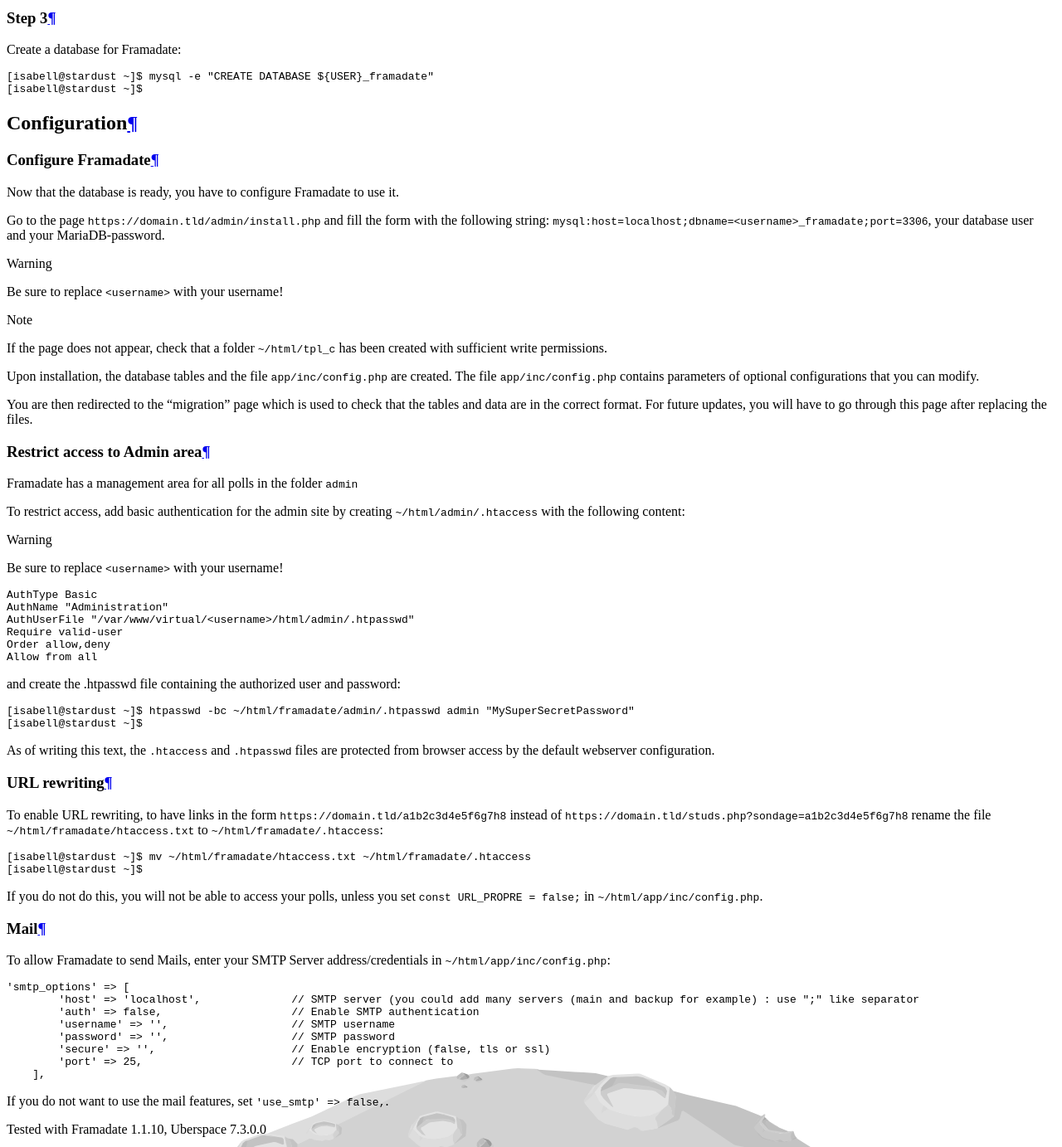
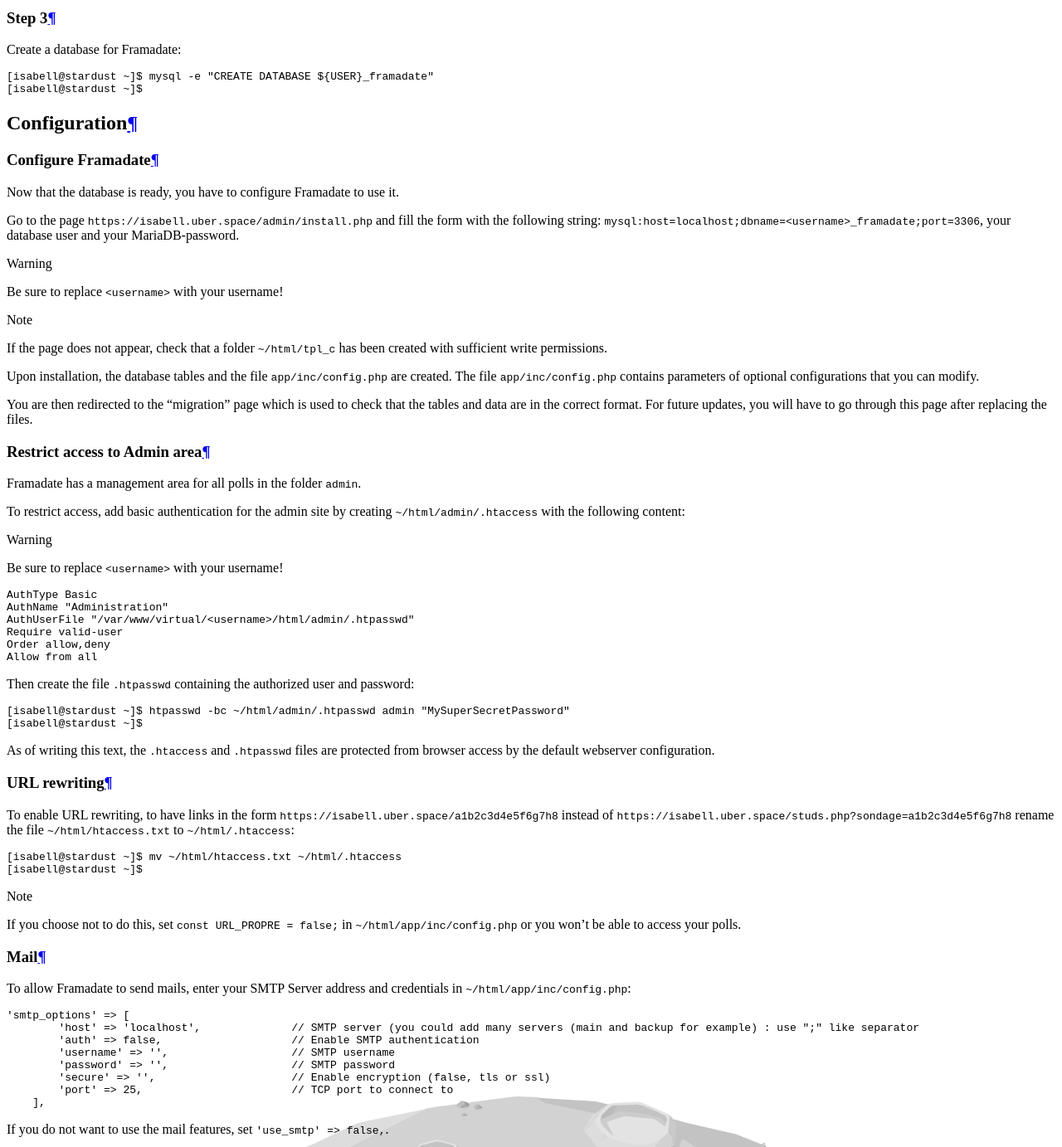
Before and after one commit to Uberspace/lab, a Sphinx documentation site: the page built from source/guide_framadate.rst, in a window 1280 px wide and 1400 px high, scrolled down 3255 px, cut to the strip 0-1383 px from the top of the window. Shown: the whole strip at 83% size. Built offline with Sphinx 7.4.7 and the Read the Docs theme 2.0.0, drawn with Linux system fonts in a browser that asks for light colours.

Commit message:
[framadate] changed domains, reworded some passages

```diff
--- a/source/guide_framadate.rst
+++ b/source/guide_framadate.rst
@@ -104,7 +104,7 @@
 
 Now that the database is ready, you have to configure Framadate to use it.
 
-Go to the page ``https://domain.tld/admin/install.php`` and fill the form with the following string: ``mysql:host=localhost;dbname=<username>_framadate;port=3306``, your database user and your MariaDB-password.
+Go to the page ``https://isabell.uber.space/admin/install.php`` and fill the form with the following string: ``mysql:host=localhost;dbname=<username>_framadate;port=3306``, your database user and your MariaDB-password.
 
 .. warning:: Be sure to replace ``<username>`` with your username!
 
@@ -117,7 +117,7 @@
 Restrict access to Admin area
 -----------------------------
 
-Framadate has a management area for all polls in the folder ``admin``
+Framadate has a management area for all polls in the folder ``admin``.
 
 To restrict access, add basic authentication for the admin site by creating ``~/html/admin/.htaccess`` with the following content:
 
@@ -133,11 +133,11 @@
   Allow from all
 
 
-and create the .htpasswd file containing the authorized user and password:
+Then create the file ``.htpasswd`` containing the authorized user and password:
 
 ::
 
-  [isabell@stardust ~]$ htpasswd -bc ~/html/framadate/admin/.htpasswd admin "MySuperSecretPassword"
+  [isabell@stardust ~]$ htpasswd -bc ~/html/admin/.htpasswd admin "MySuperSecretPassword"
   [isabell@stardust ~]$
 
 As of writing this text, the ``.htaccess`` and ``.htpasswd`` files are protected from browser access by the default webserver configuration.
@@ -145,18 +145,21 @@
 URL rewriting
 -------------
 
-To enable URL rewriting, to have links in the form ``https://domain.tld/a1b2c3d4e5f6g7h8`` instead of ``https://domain.tld/studs.php?sondage=a1b2c3d4e5f6g7h8`` rename the file ``~/html/framadate/htaccess.txt`` to ``~/html/framadate/.htaccess``:
+To enable URL rewriting, to have links in the form ``https://isabell.uber.space/a1b2c3d4e5f6g7h8`` instead of ``https://isabell.uber.space/studs.php?sondage=a1b2c3d4e5f6g7h8`` rename the file ``~/html/htaccess.txt`` to ``~/html/.htaccess``:
 
 ::
 
-  [isabell@stardust ~]$ mv ~/html/framadate/htaccess.txt ~/html/framadate/.htaccess
+  [isabell@stardust ~]$ mv ~/html/htaccess.txt ~/html/.htaccess
   [isabell@stardust ~]$
 
-If you do not do this, you will not be able to access your polls, unless you set ``const URL_PROPRE = false;`` in ``~/html/app/inc/config.php``.
+.. note::
+
+  If you choose not to do this, set ``const URL_PROPRE = false;`` in ``~/html/app/inc/config.php`` or you won't be able to access your polls.
 
 Mail
 ----
-To allow Framadate to send Mails, enter your SMTP Server address/credentials in ``~/html/app/inc/config.php``:
+
+To allow Framadate to send mails, enter your SMTP Server address and credentials in ``~/html/app/inc/config.php``:
 
 .. code-block:: php
 
```
